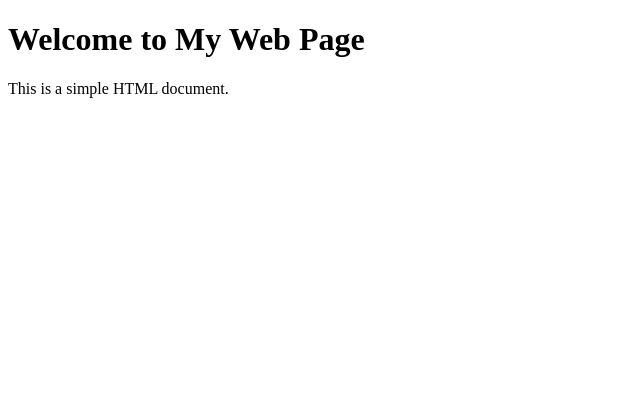
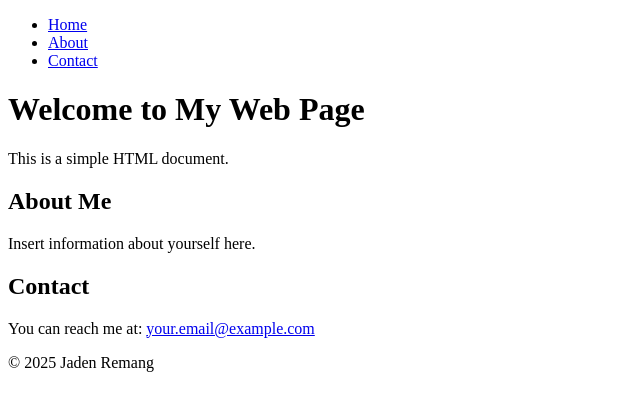
Before and after one commit to JadenRemang/JadenRemang.github.io, a plain HTML site: page index.html in a window 1280 px wide. Shown: the whole page, without its empty margins (0-640 px from the left). Drawn offline with Linux system fonts and the light colour scheme.

Commit message:
Testing changes on index.html

```diff
--- a/index.html
+++ b/index.html
@@ -1,10 +1,29 @@
-<!DOCTYPE html>
-<html>
-    <head>
-    <title>My Web Page</title>
-    </head>
-    <body>
+<!DOCTYPE html> <!-- used HTML boilerplate  --->
+<html lang="en">
+<head>
+    <meta charset="UTF-8">
+    <meta name="viewport" content="width=device-width, initial-scale=1.0">
+    <title>Home Page</title>
+    <link rel="stylesheet" href="styles.css">
+</head>
+<body>
+    <header>
+        <nav>
+            <ul>
+                <li><a href="index.html">Home</a></li>
+                <li><a href="about.html">About</a></li>
+                <li><a href="contact.html">Contact</a></li>
+            </ul>
+        </nav>
+    </header>
     <h1>Welcome to My Web Page</h1>
     <p>This is a simple HTML document.</p>
-    </body>
+    <h2>About Me</h2>
+    <p>Insert information about yourself here.</p>
+    <h2>Contact</h2>
+    <p>You can reach me at: <a href="mailto:your.email@example.com">your.email@example.com</a></p>
+    <footer>
+        <p>&copy; 2025 Jaden Remang</p>
+    </footer>
+</body>
 </html>
```
